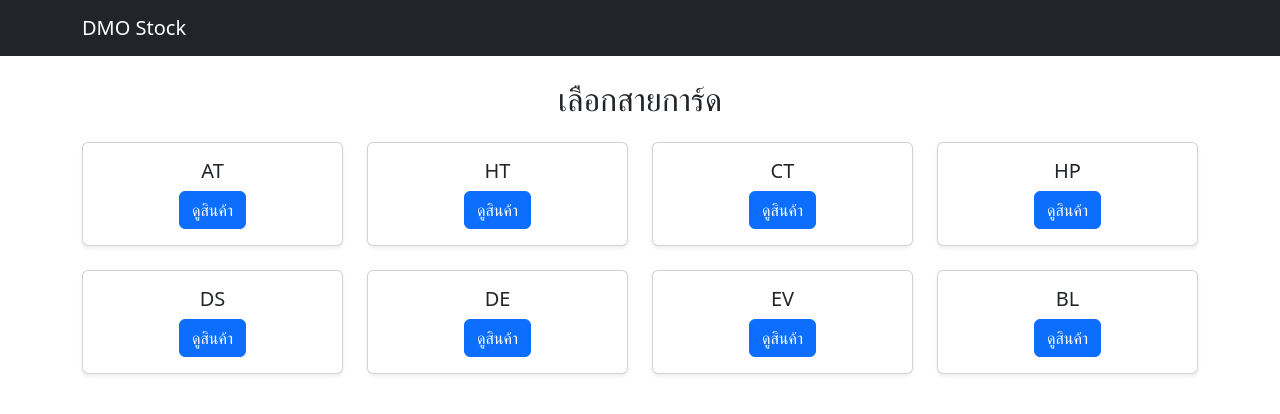
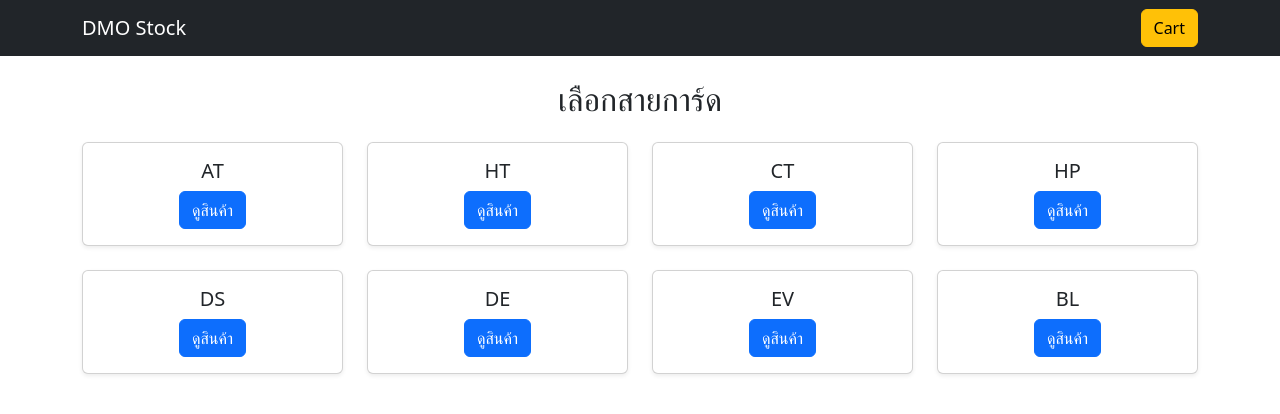
Before and after one commit to nut1596/Web-Flask-DMO-Product-Buy-Sale-Stock, a Flask app: page / in a window 1280 px wide. Shown: the top 414 px of the page. Run offline with Flask 3, Linux system fonts and the light colour scheme.

Commit message:
Implement session-based shopping cart system

```diff
--- a/app.py
+++ b/app.py
@@ -1,7 +1,9 @@
-from flask import Flask, render_template
+from flask import Flask, render_template, session, redirect, url_for
 from flask_sqlalchemy import SQLAlchemy
 
 app = Flask(__name__)
+
+app.config["SECRET_KEY"] = "supersecretkey"
 
 app.config["SQLALCHEMY_DATABASE_URI"] = "sqlite:///database.db"
 app.config["SQLALCHEMY_TRACK_MODIFICATIONS"] = False
@@ -39,6 +41,32 @@ def home():
 def category_detail(id):
     category = Category.query.get_or_404(id)
     return render_template("category.html", category=category)
+
+
+@app.route("/add_to_cart/<int:product_id>")
+def add_to_cart(product_id):
+    if "cart" not in session:
+        session["cart"] = []
+
+    session["cart"].append(product_id)
+    session.modified = True
+
+    return redirect(url_for("cart"))
+
+
+@app.route("/cart")
+def cart():
+    cart_items = []
+    total = 0
+
+    if "cart" in session:
+        for product_id in session["cart"]:
+            product = Product.query.get(product_id)
+            if product:
+                cart_items.append(product)
+                total += product.price
+
+    return render_template("cart.html", cart_items=cart_items, total=total)
 
 
 # ------------------
--- a/templates/base.html
+++ b/templates/base.html
@@ -12,6 +12,9 @@
 <nav class="navbar navbar-expand-lg navbar-dark bg-dark">
     <div class="container">
         <a class="navbar-brand" href="/">DMO Stock</a>
+        <a class="btn btn-warning" href="{{ url_for('cart') }}">
+            Cart
+        </a>
     </div>
 </nav>
 
```
Also changed, not shown: templates/cart.html (added, +30 -0 lines), templates/category.html (+7 -4 lines), static/images/default.png (added), 1 other file.
